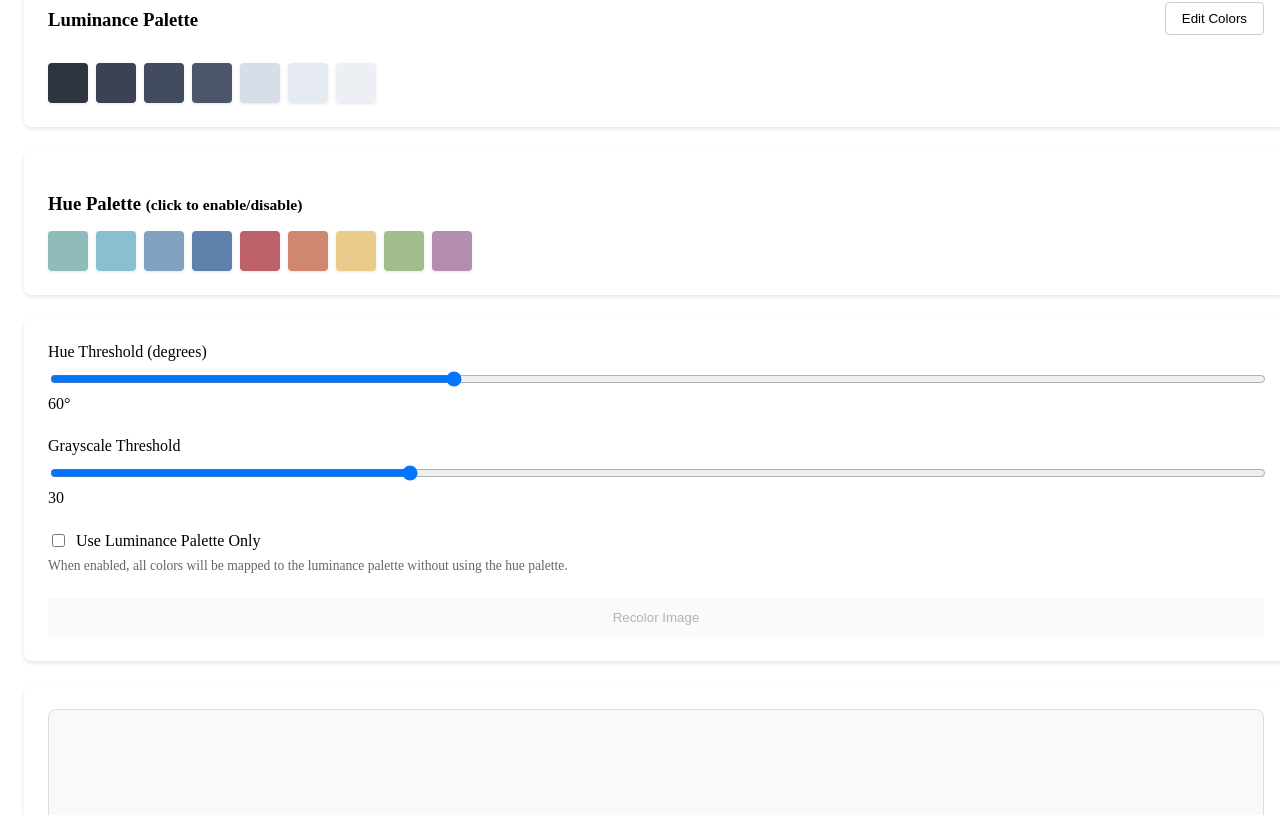
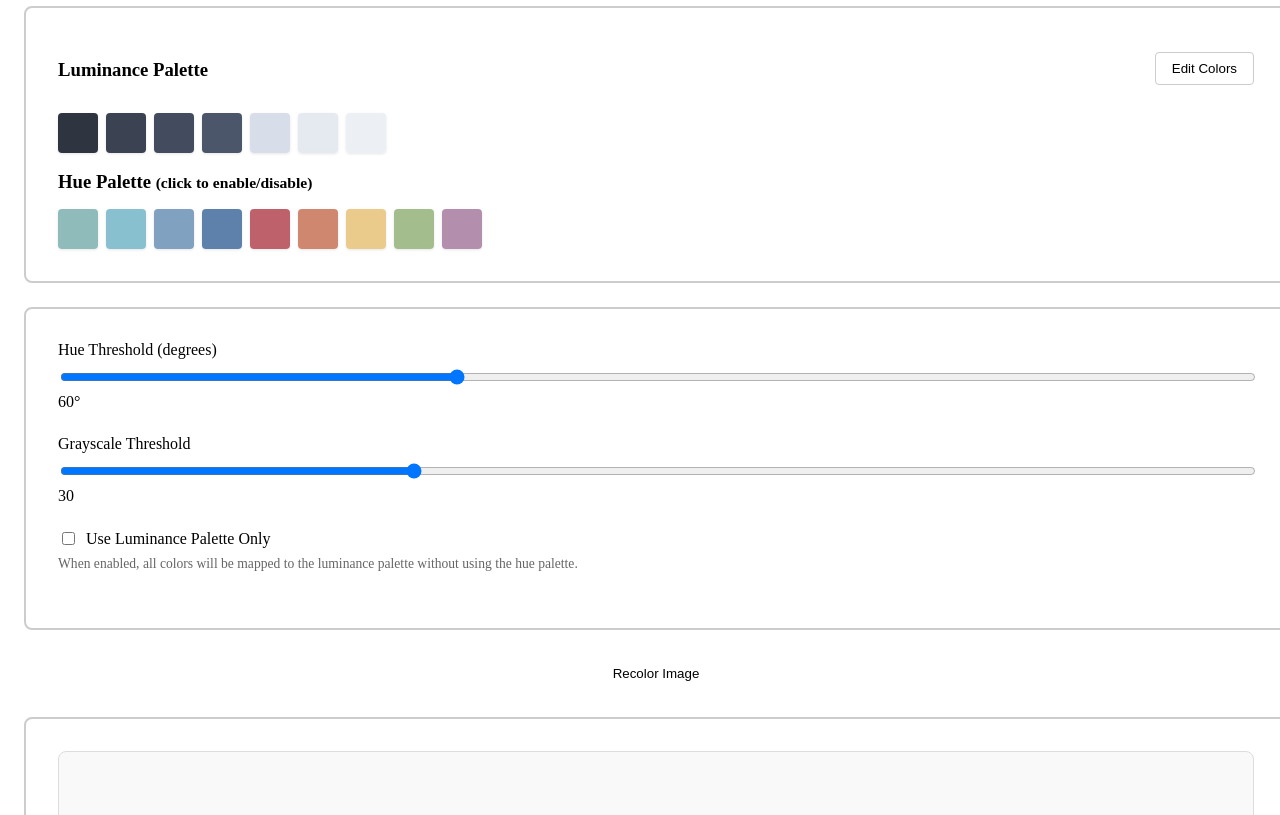
Before and after one commit to agabor/recolorimage, a Vue app: page / in a window 1280 px wide. Shown: the part 505-1320 px from the top of the page. Built offline with nearby package versions, Linux system fonts and the light colour scheme.

Commit message:
update layout

```diff
--- a/src/App.vue
+++ b/src/App.vue
@@ -140,8 +140,8 @@ watch(error, (newError) => {
           </div>
         </section>
 
+        <section class="section">
         <!-- Luminance Palette -->
-        <section class="section">
           <div class="section-header">
             <h3>Luminance Palette</h3>
             <div class="palette-actions">
@@ -194,10 +194,8 @@ watch(error, (newError) => {
               </template>
             </div>
           </div>
-        </section>
 
         <!-- Hue Palette -->
-        <section class="section">
           <h3>Hue Palette <small>(click to enable/disable)</small></h3>
           <div class="hue-swatches">
             <div
@@ -278,7 +276,9 @@ watch(error, (newError) => {
             </div>
           </div>
 
-          <button
+        </section>
+
+        <button
             class="process-btn"
             @click="handleProcess"
             :disabled="isProcessing || !hasImage"
@@ -286,8 +286,6 @@ watch(error, (newError) => {
             <span v-if="isProcessing">Processing...</span>
             <span v-else>Recolor Image</span>
           </button>
-        </section>
-
         <!-- Output -->
         <section class="section">
           <OutputDisplay
@@ -316,9 +314,9 @@ watch(error, (newError) => {
 }
 
 .section {
+  border: 2px solid #ccc;
   border-radius: 8px;
-  box-shadow: 0 2px 4px rgba(0, 0, 0, 0.1);
-  padding: 1.5rem;
+  padding: 2rem;
 }
 
 .section h3 {
@@ -499,6 +497,8 @@ watch(error, (newError) => {
   border-radius: 4px;
   border: none;
   cursor: pointer;
+  background-color: var(--wp--preset--color--nord-frost-3);
+  color: var(--wp--preset--color--nord-snow-storm-2);
 }
 
 .process-btn:disabled {
```
